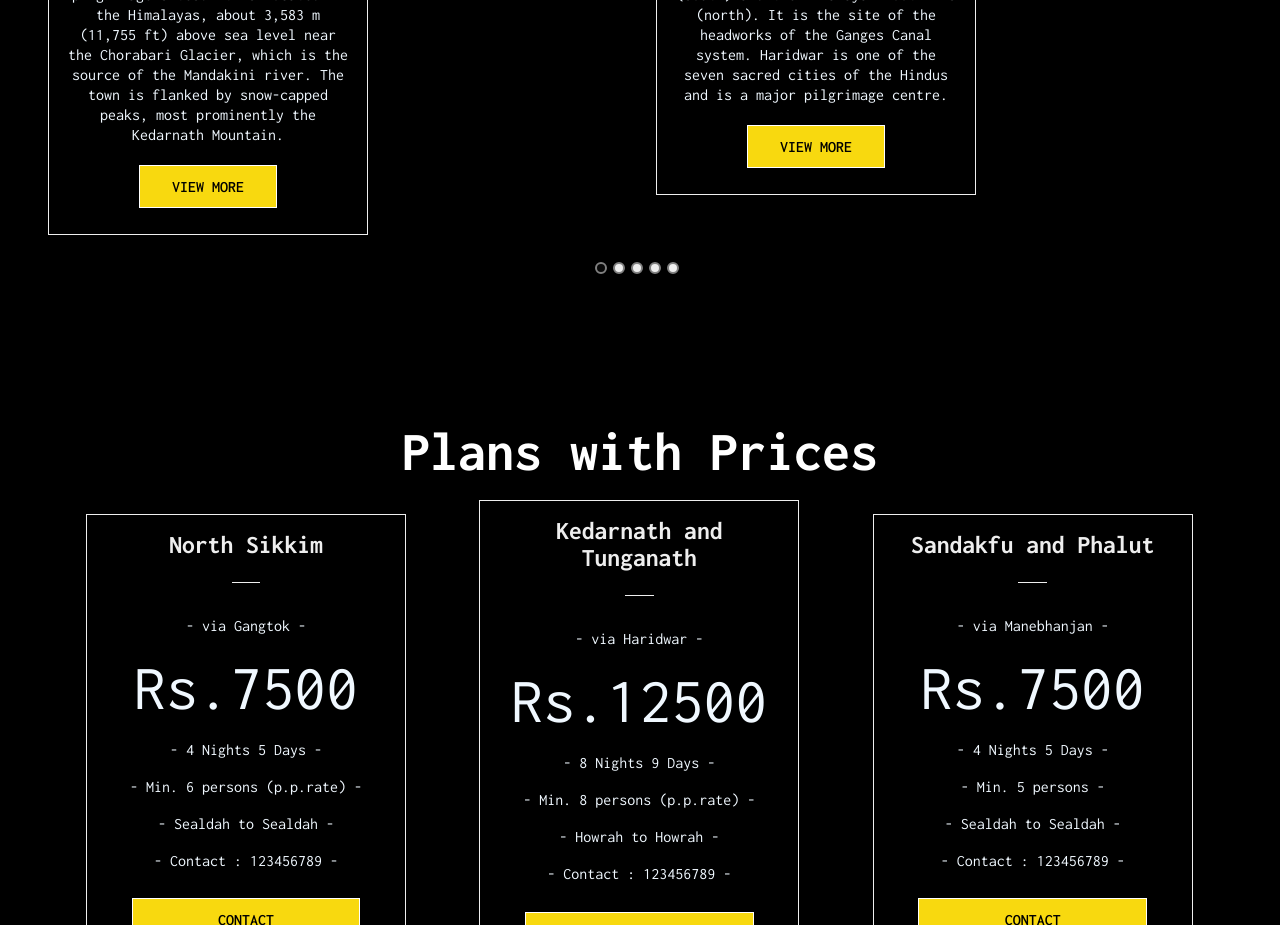
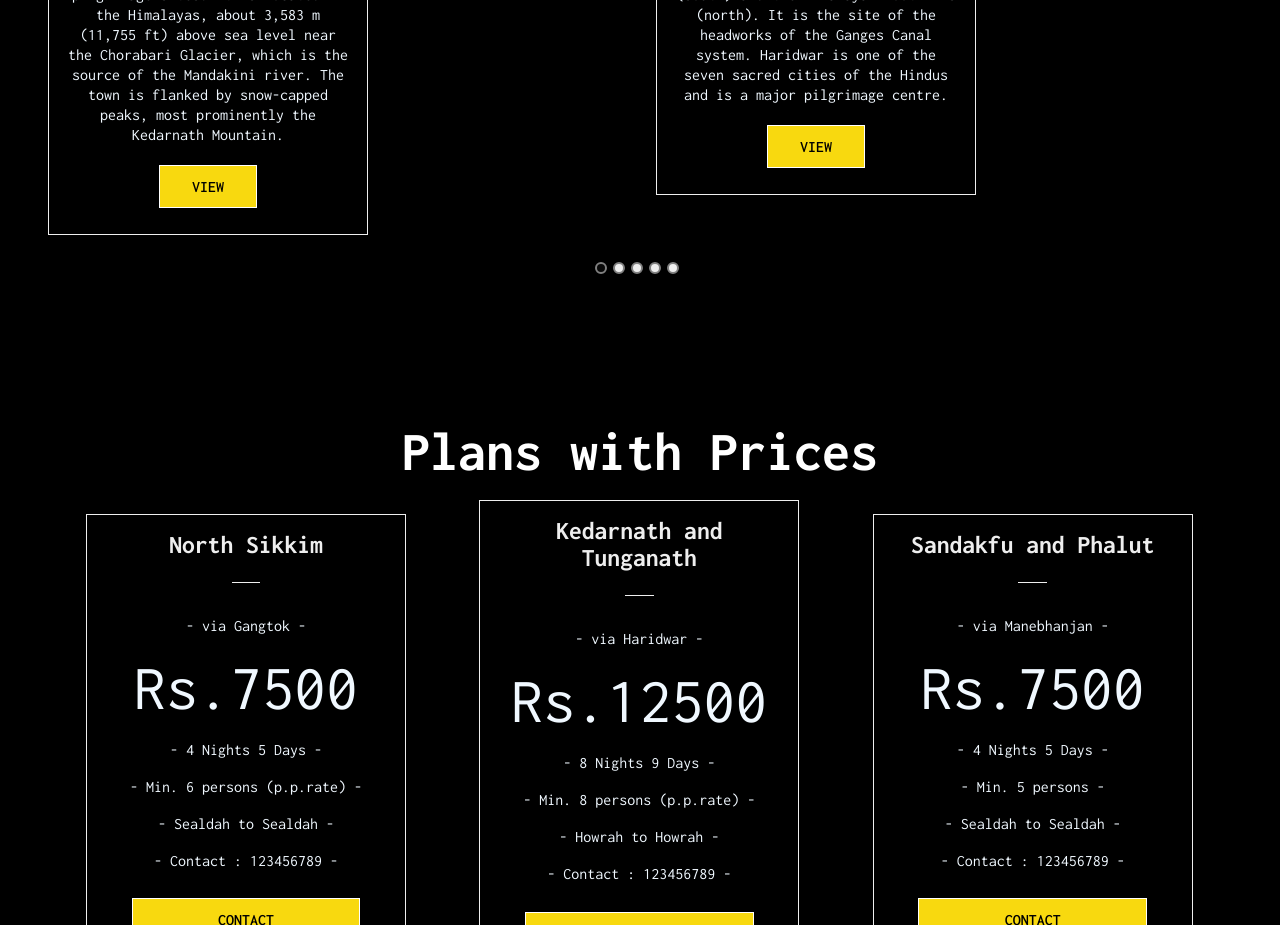
Before and after one commit to souvikbh59/travelwithsouvik, a React (Create React App) app: page /travelwithsouvik/Destinations in a window 1280 px wide. Shown: the part 920-1845 px from the top of the page. Built offline with nearby package versions, Linux system fonts and the light colour scheme.

Commit message:
commit pdf and about

```diff
--- a/package.json
+++ b/package.json
@@ -4,9 +4,11 @@
   "private": true,
   "homepage": "http://souvikbh59.github.io/travelwithsouvik",
   "dependencies": {
+    "@react-pdf/renderer": "^3.1.12",
     "@testing-library/jest-dom": "^5.17.0",
     "@testing-library/react": "^13.4.0",
     "@testing-library/user-event": "^13.5.0",
+    "jspdf": "^2.5.1",
     "react": "^18.2.0",
     "react-dom": "^18.2.0",
     "react-icons": "^4.10.1",
--- a/src/components/DestinationCarousel.js
+++ b/src/components/DestinationCarousel.js
@@ -1,4 +1,6 @@
 import React from "react";
+
+import { pdfGenerate } from "../components/PDFFile.js";
 
 export default function DestinationCarousel(props) {
   return (
@@ -8,7 +10,9 @@ export default function DestinationCarousel(props) {
       <p className="price">{props.price}</p>
       <p className="description">{props.description}</p>
       <p>
-        <button className="btn">View More</button>
+        <button className="btn" onClick={pdfGenerate}>
+          View
+        </button>
       </p>
     </div>
   );
--- /dev/null
+++ b/src/components/PDFFile.js
@@ -0,0 +1,13 @@
+import jsPDF from "jspdf";
+import Image from "../assets/kedarnath.jpeg";
+
+export const pdfGenerate = () => {
+  var doc = new jsPDF("landscape", "pt", "a4", "false");
+  doc.setFont("Helvertica", "Bold");
+  doc.text("Kedarnath", 300, 20, 0, "center");
+  doc.addImage(Image, "jpeg", 65, 50, 500, 400);
+  doc.addPage();
+  doc.setFont("Calibri", "Normal");
+  doc.text("after text latest", 20, 20);
+  doc.save("Travel_Information.pdf");
+};
--- a/src/routes/About.js
+++ b/src/routes/About.js
@@ -2,6 +2,7 @@ import React from "react";
 import Footer from "../components/Footer";
 import HeroRest from "../components/HeroRest";
 import Navbar from "../components/Navbar";
+import AboutContent from "../components/AboutContent";
 
 const About = () => {
   return (
@@ -12,6 +13,7 @@ const About = () => {
         text="I am a Traveller who loves to explore the world"
         text2="Scroll Down a bit.."
       />
+      <AboutContent />
       <Footer />
     </div>
   );
```
Also changed, not shown: 1 other file (tests, documents, lock files or other folders).
